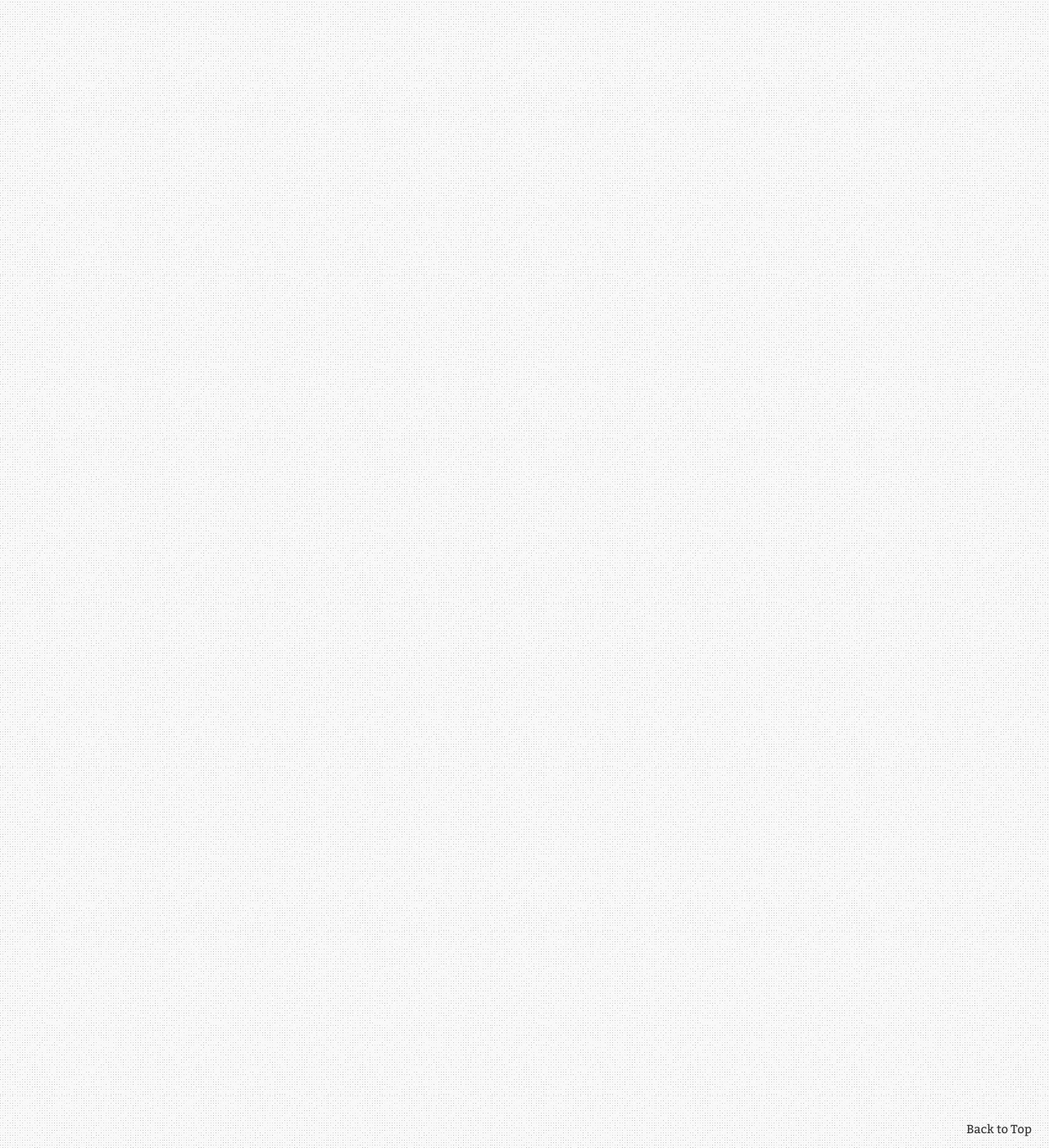
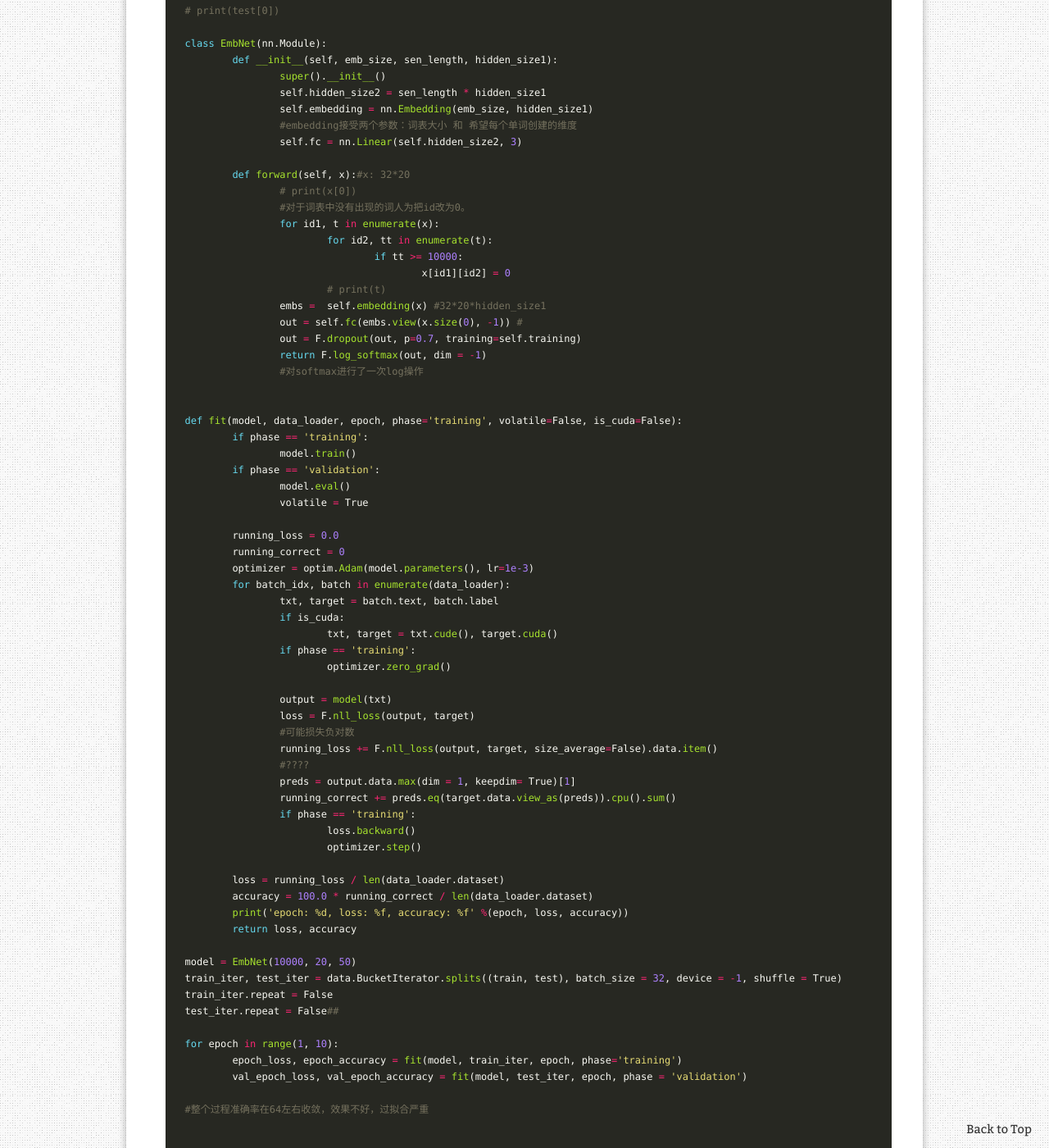
Before and after one commit to programmingduo/blog, a Jekyll site: the page built from _posts/2020-04-05-pytorch.md, in a window 1280 px wide and 1400 px high, scrolled down 6864 px. Shown: the whole window at 82% size. Built offline with Jekyll 4.4.1, drawn with Linux system fonts in a browser that asks for light colours; nearby versions of some CDN libraries; comment, search, counter and statistics services are not loaded; some of the changed text lies outside the part shown.

Commit message:
little change

```diff
--- a/_posts/2020-04-05-pytorch.md
+++ b/_posts/2020-04-05-pytorch.md
@@ -276,3 +276,95 @@ for epoch in range(EPOCH):
 
 
 ~~~~
+
+# embedding
+
+~~~python
+# -*- encoding:utf-8 -*-
+from torchtext import data
+from torchtext import datasets
+import torch.nn as nn
+from torch import optim
+import torch.nn.functional as F
+from torchtext.vocab import GloVe
+
+TEXT = data.Field(lower=True, batch_first=True, fix_length=20)
+LABEL = data.Field(sequential=False)
+train, test = datasets.IMDB.splits(TEXT, LABEL)
+
+TEXT.build_vocab(train, vectors=GloVe(name="6B", dim=50), max_size=10000, min_freq=10)
+LABEL.build_vocab(train)
+
+# print(len(train))
+# print(vars(train[0]))
+# print(train[0].text)
+# print(test[0])
+
+class EmbNet(nn.Module):
+	def __init__(self, emb_size, sen_length, hidden_size1):
+		super().__init__()
+		self.hidden_size2 = sen_length * hidden_size1
+		self.embedding = nn.Embedding(emb_size, hidden_size1)
+		#embedding接受两个参数：词表大小 和 希望每个单词创建的维度
+		self.fc = nn.Linear(self.hidden_size2, 3)
+
+	def forward(self, x):#x: 32*20
+		# print(x[0])
+		#对于词表中没有出现的词人为把id改为0。
+		for id1, t in enumerate(x):
+			for id2, tt in enumerate(t):
+				if tt >= 10000:
+					x[id1][id2] = 0
+			# print(t)
+		embs =  self.embedding(x) #32*20*hidden_size1
+		out = self.fc(embs.view(x.size(0), -1)) #
+		out = F.dropout(out, p=0.7, training=self.training)
+		return F.log_softmax(out, dim = -1)
+		#对softmax进行了一次log操作
+
+
+def fit(model, data_loader, epoch, phase='training', volatile=False, is_cuda=False):
+	if phase == 'training':
+		model.train()
+	if phase == 'validation':
+		model.eval()
+		volatile = True
+
+	running_loss = 0.0
+	running_correct = 0
+	optimizer = optim.Adam(model.parameters(), lr=1e-3)
+	for batch_idx, batch in enumerate(data_loader):
+		txt, target = batch.text, batch.label
+		if is_cuda:
+			txt, target = txt.cude(), target.cuda()
+		if phase == 'training':
+			optimizer.zero_grad()
+
+		output = model(txt)
+		loss = F.nll_loss(output, target)
+		#可能损失负对数
+		running_loss += F.nll_loss(output, target, size_average=False).data.item()
+		#????
+		preds = output.data.max(dim = 1, keepdim= True)[1]
+		running_correct += preds.eq(target.data.view_as(preds)).cpu().sum()
+		if phase == 'training':
+			loss.backward()
+			optimizer.step()
+
+	loss = running_loss / len(data_loader.dataset)
+	accuracy = 100.0 * running_correct / len(data_loader.dataset)
+	print('epoch: %d, loss: %f, accuracy: %f' %(epoch, loss, accuracy))
+	return loss, accuracy
+
+model = EmbNet(10000, 20, 50)
+train_iter, test_iter = data.BucketIterator.splits((train, test), batch_size = 32, device = -1, shuffle = True)
+train_iter.repeat = False
+test_iter.repeat = False##
+
+for epoch in range(1, 10):
+	epoch_loss, epoch_accuracy = fit(model, train_iter, epoch, phase='training')
+	val_epoch_loss, val_epoch_accuracy = fit(model, test_iter, epoch, phase = 'validation')
+
+#整个过程准确率在64左右收敛，效果不好，过拟合严重
+
+~~~~
```
Also changed, not shown: other parts of _posts/2020-04-05-pytorch.md (+1 -1 lines), _posts/2018-03-22-pyLearning.md (+1 -1 lines).
